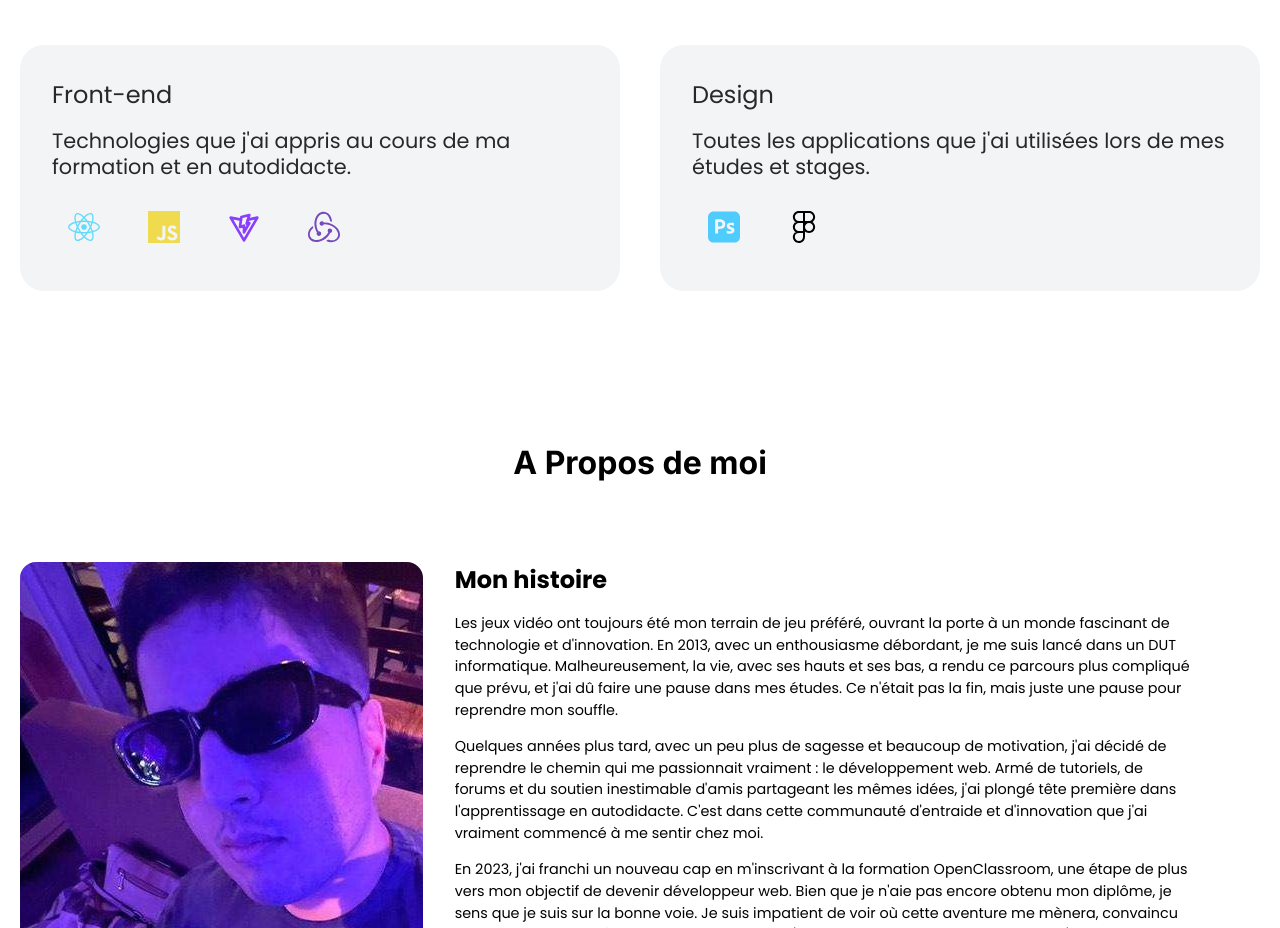
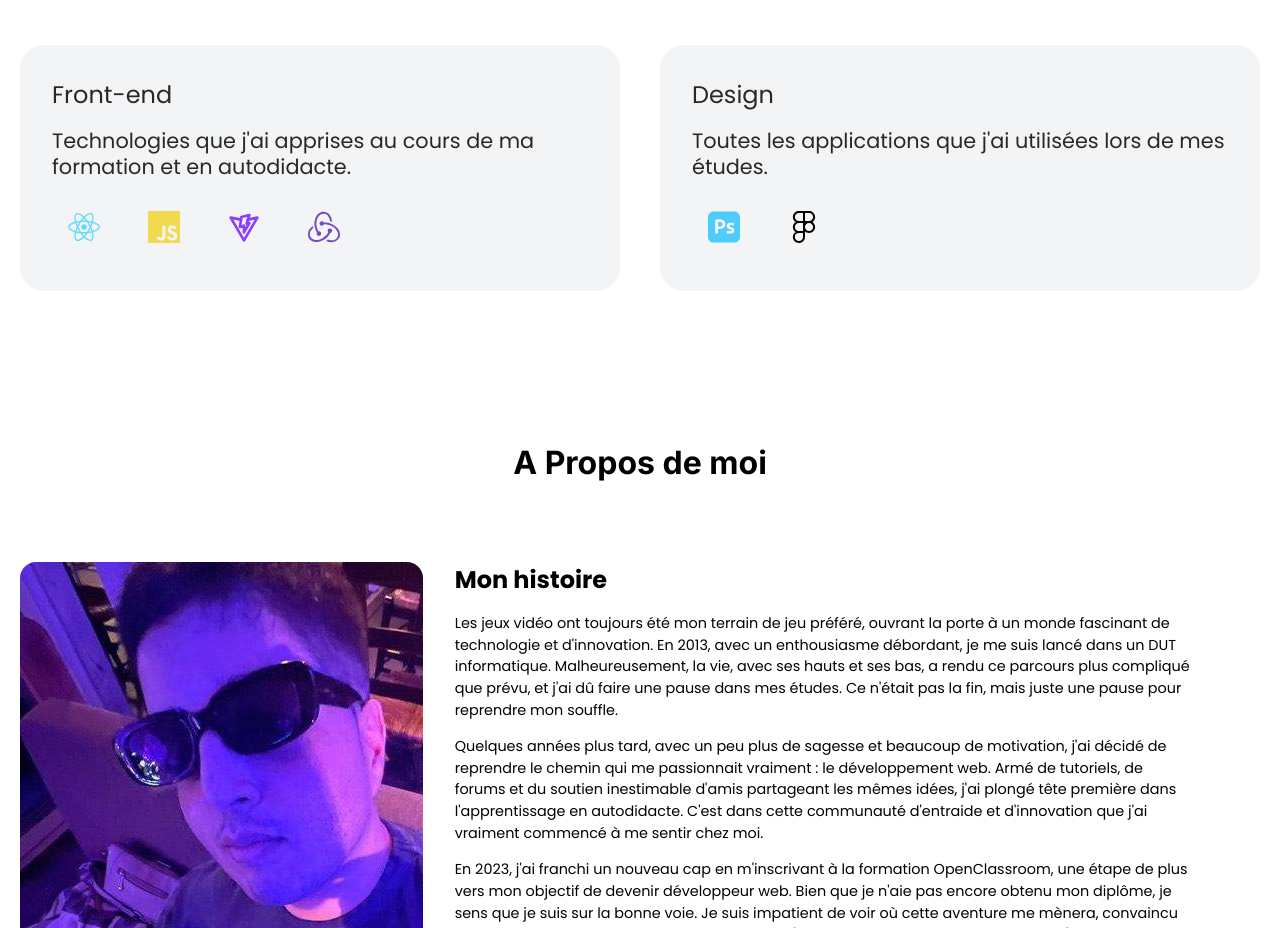
Before and after one commit to Hyrriuk/Projet12, a React (Vite) app: page / in a window 1280 px wide. Shown: the part 2460-3388 px from the top of the page. Built offline with nearby package versions, Linux system fonts and the light colour scheme.

Commit message:
Modification des liens permettant d'accéder aux multiples sites

```diff
--- a/src/Components/Projects/projects.jsx
+++ b/src/Components/Projects/projects.jsx
@@ -9,13 +9,13 @@ const Projects = () => {
         {
             image: './kasa_app.png',
             projectName: "Kasa App - Site d'Agence Immobilière",
-            projectLink: 'https://projet8-gl7rzyg09-hyrriuks-projects.vercel.app',
+            projectLink: 'https://projet8-oc.vercel.app',
             projectDescription:
                 "En utilisant la puissance de React et la flexibilité du SCSS, j'ai créé un site web innovant pour une agence immobilière appelée Kasa App lors de mon cursus sur Openclassrooms.",
             projectTech: ['React', 'SCSS'],
             projectExternalLinks: {
                 github: 'https://github.com/Hyrriuk/Projet8OC/tree/main',
-                externalLink: 'https://projet8-gl7rzyg09-hyrriuks-projects.vercel.app',
+                externalLink: 'https://projet8-oc.vercel.app',
             },
             isNew: false,
         },
@@ -35,13 +35,13 @@ const Projects = () => {
         {
             image: './724events.jpg',
             projectName: '724events - Agence évènementielle',
-            projectLink: 'https://projet10-k9vym3syn-hyrriuks-projects.vercel.app',
+            projectLink: 'https://projet10-oc.vercel.app',
             projectDescription:
                 "En tant que développeur, ma mission principale consistait à détecter et résoudre une variété de bugs et d'erreurs, tout en exécutant des tests unitaires rigoureux pour garantir la stabilité et l'efficacité du système.",
             projectTech: ['Javascript'],
             projectExternalLinks: {
                 github: 'https://github.com/Hyrriuk/Projet10OC',
-                externalLink: 'https://projet10-k9vym3syn-hyrriuks-projects.vercel.app',
+                externalLink: 'https://projet10-oc.vercel.app',
             },
             isNew: false,
         },
--- a/src/Components/Technologies/Technologiesection/technologiesection.jsx
+++ b/src/Components/Technologies/Technologiesection/technologiesection.jsx
@@ -34,7 +34,7 @@ const TechnologieSection = () => {
                     <div className="mes-techno__content">
                         <TechnologiesBox
                             title="Front-end"
-                            paragraph="Technologies que j'ai appris au cours de ma formation et en autodidacte."
+                            paragraph="Technologies que j'ai apprises au cours de ma formation et en autodidacte."
                             icons={[
                                 {component: <FaReact />, color: '#61DBFB'},
                                 {component: <SiJavascript />, color: '#F0DB4F'},
@@ -44,7 +44,7 @@ const TechnologieSection = () => {
                         />
                         <TechnologiesBox
                             title="Design"
-                            paragraph="Toutes les applications que j'ai utilisées lors de mes études et stages."
+                            paragraph="Toutes les applications que j'ai utilisées lors de mes études."
                             icons={[
                                 {component: <SiAdobephotoshop />, color: '#4FCCFE'},
                                 {component: <SiFigma />, color: '#000000'},
```
